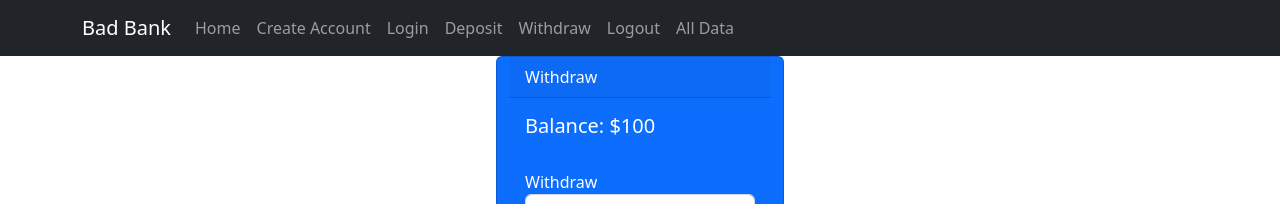
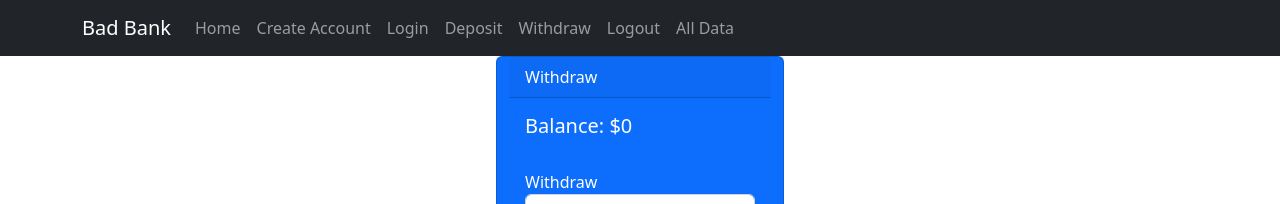
Before and after one commit to vghsieh/BadBank, a React (Create React App) app: page /withdraw in a window 1280 px wide. Shown: the top 204 px of the page. Built offline with nearby package versions, Linux system fonts and the light colour scheme; no server answers; the database is empty.

Commit message:
change balance to 0

```diff
--- a/src/Pages/Withdraw.js
+++ b/src/Pages/Withdraw.js
@@ -8,7 +8,7 @@ function Withdraw() {
   const [show, setShow] = useState(true);
   const [status, setStatus] = useState("");
   const [withdraw, setWithdraw] = useState("");
-  const [balance, setBalance] = useState(100);
+  const [balance, setBalance] = useState(0);
   const [disabled, setDisabled] = useState(true);
   const ctx = useContext(UserContext);
 
```
